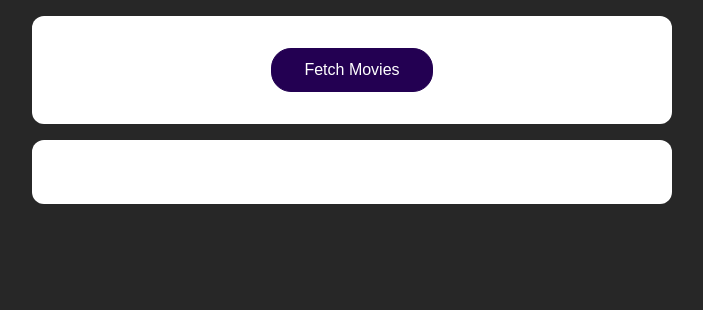
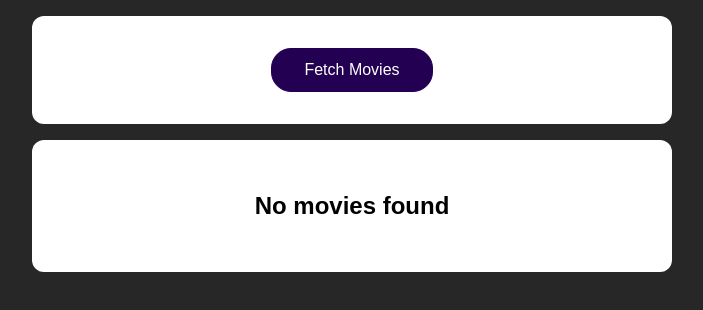
Before and after one commit to aziemp66/React-Http-Request, a React (Vite) app: page / in a window 1280 px wide. Shown: the top 310 px of the page, without its empty margins (288-991 px from the left). Built offline with nearby package versions, Linux system fonts and the light colour scheme.

Commit message:
Adding No Movies Fall Back

```diff
--- a/src/App.jsx
+++ b/src/App.jsx
@@ -31,11 +31,11 @@ function App() {
 				<button onClick={fetchMovieHandler}>Fetch Movies</button>
 			</section>
 			<section>
-				{isLoading ? (
-					<h1>Loading...</h1>
-				) : (
+				{isLoading && <div>Loading...</div>}
+				{!isLoading && movies.length > 0 && (
 					<MoviesList movies={movies} />
 				)}
+				{!isLoading && movies.length === 0 && <h1>No movies found</h1>}
 			</section>
 		</React.Fragment>
 	);
```
